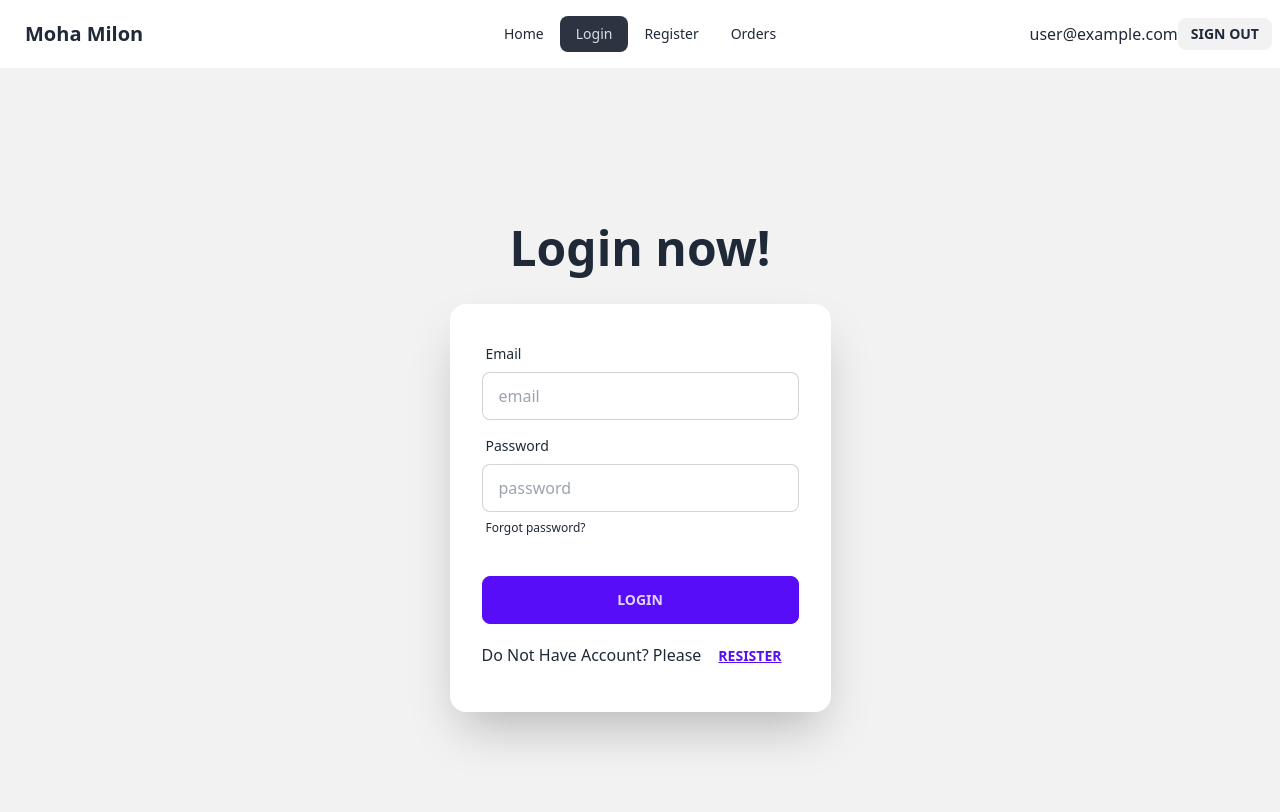
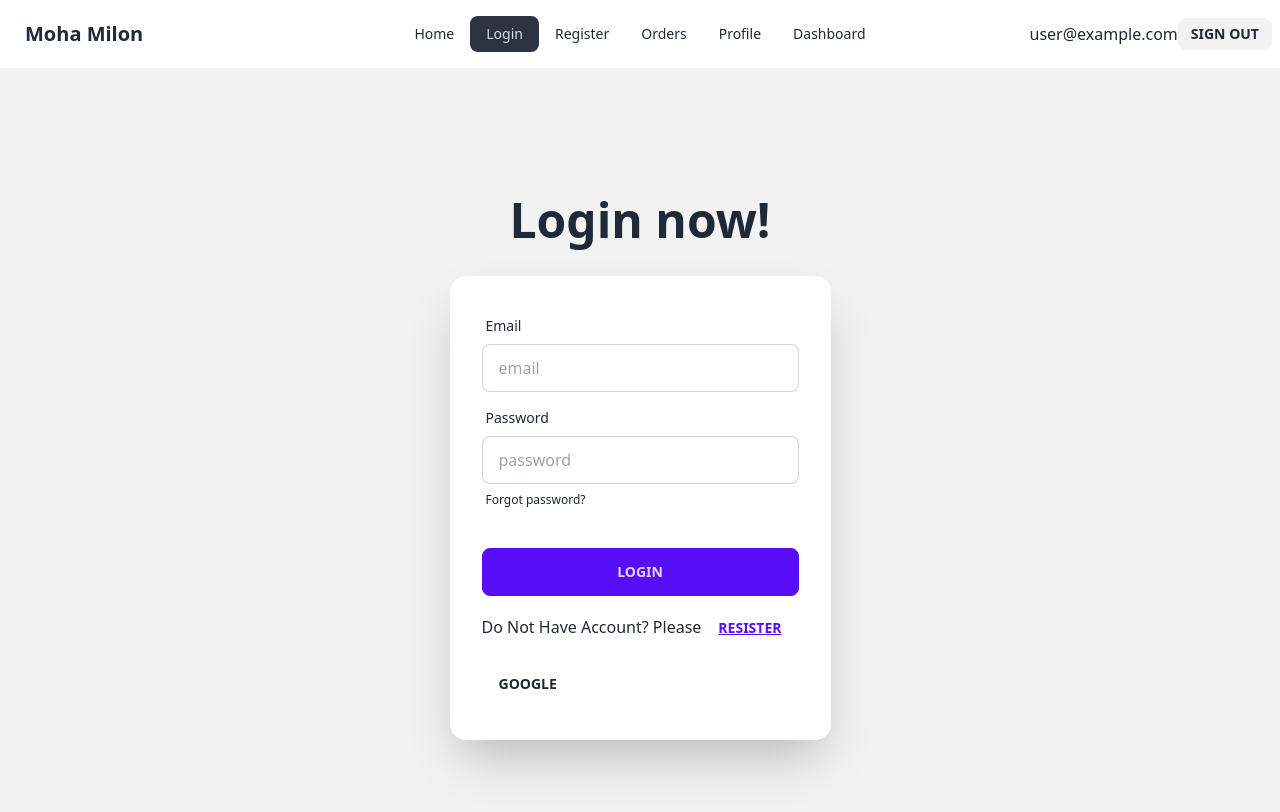
Before and after one commit to SAJIB6260/m-51-auth-moha-milon, a React (Vite) app: page /login in a window 1280 px wide. Shown: the top 812 px of the page. Built offline with nearby package versions, Linux system fonts and the light colour scheme; no server answers; sample sign-in values are in the browser's storage.

Commit message:
signInWithGoogle functional work done

```diff
--- a/src/Providers/AuthProvider.jsx
+++ b/src/Providers/AuthProvider.jsx
@@ -1,9 +1,13 @@
-import { createUserWithEmailAndPassword, onAuthStateChanged, signInWithEmailAndPassword, signOut } from "firebase/auth";
+import { GoogleAuthProvider, createUserWithEmailAndPassword, onAuthStateChanged, signInWithEmailAndPassword, signInWithPopup, signOut } from "firebase/auth";
 import { createContext, useEffect, useState } from "react";
 import PropTypes from 'prop-types';
 import auth from "../firebase/firebase.config";
 
-export const AuthContext = createContext(null)
+export const AuthContext = createContext(null);
+
+
+const googleProvider = new GoogleAuthProvider();
+
 
 const AuthProvider = ({ children }) => {
 
@@ -19,6 +23,12 @@ const AuthProvider = ({ children }) => {
         setLoading(true);
         return signInWithEmailAndPassword(auth, email, password)
     }
+
+    const signInWithGoogle = () =>{
+        setLoading(true)
+        return signInWithPopup(auth, googleProvider);
+    }
+
 
     const logOut = () => {       //eikhane logOut neya hoise signOut nei nai karon vitore signOut firebase thika call kora jaibo na taile
         setLoading(true);
@@ -42,6 +52,7 @@ const AuthProvider = ({ children }) => {
         loading,
         createUser,
         signInUser,
+        signInWithGoogle,
         logOut
     }
 
--- a/src/components/Login.jsx
+++ b/src/components/Login.jsx
@@ -1,11 +1,12 @@
 import { useContext } from "react";
-import { Link } from "react-router-dom";
+import { Link, useNavigate } from "react-router-dom";
 import { AuthContext } from "../Providers/AuthProvider";
 
 
 const Login = () => {
 
-    const { signInUser } = useContext(AuthContext)
+    const { signInUser, signInWithGoogle } = useContext(AuthContext);
+    const navigate = useNavigate();
 
     const handleLogin = e => {
         e.preventDefault();
@@ -16,10 +17,23 @@ const Login = () => {
         signInUser(email, password)
             .then(result => {
                 console.log(result.user)
+                e.target.reset();
+                navigate("/");
             })
             .catch(error => {
                 console.error(error.message)
             })
+    }
+
+
+    const handleGoogleSignIn = () =>{
+        signInWithGoogle()
+        .then(result =>{
+            console.log(result.user)
+        })
+        .catch(error =>{
+            console.error(error)
+        })
     }
 
 
@@ -53,6 +67,7 @@ const Login = () => {
                         <p> Do Not Have Account?  Please<Link to="/register">
                             <button className="btn btn-link">Resister</button>
                         </Link></p>
+                        <p><button onClick={handleGoogleSignIn} className="btn btn-ghost">Google</button></p>
                     </form>
                 </div>
             </div>
--- a/src/components/Navbar.jsx
+++ b/src/components/Navbar.jsx
@@ -21,6 +21,12 @@ const Navbar = () => {
         <li><NavLink to="/login">Login</NavLink></li>
         <li><NavLink to="/register">Register</NavLink></li>
         <li><NavLink to="/orders">Orders</NavLink></li>
+        {
+            user && <>
+                <li><NavLink to="/profile">Profile</NavLink></li>
+                <li><NavLink to="/dashboard">Dashboard</NavLink></li>
+            </>
+        }
     </>
 
     return (
--- /dev/null
+++ b/src/components/Profile.jsx
@@ -0,0 +1,11 @@
+
+
+const Profile = () => {
+    return (
+        <div>
+            <h2>this is your private profile</h2>
+        </div>
+    );
+};
+
+export default Profile;
--- a/src/main.jsx
+++ b/src/main.jsx
@@ -12,6 +12,7 @@ import Register from './components/Register';
 import AuthProvider from './Providers/AuthProvider';
 import Orders from './components/Orders';
 import PrivateRoute from './routes/PrivateRoute';
+import Profile from './components/Profile';
 
 
 const router = createBrowserRouter([
@@ -34,6 +35,10 @@ const router = createBrowserRouter([
       {
         path: "/orders",
         element: <PrivateRoute> <Orders></Orders> </PrivateRoute>
+      },
+      {
+        path: "/profile",
+        element: <PrivateRoute> <Profile></Profile> </PrivateRoute>
       }
     ]
   },
```
